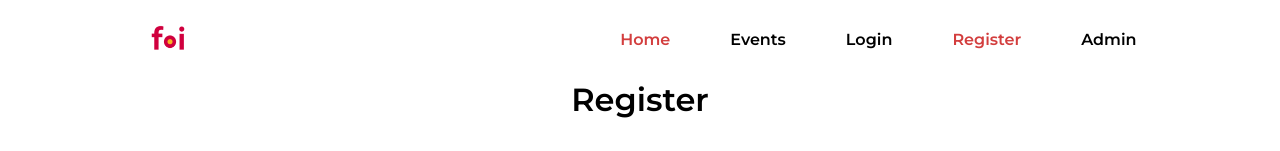
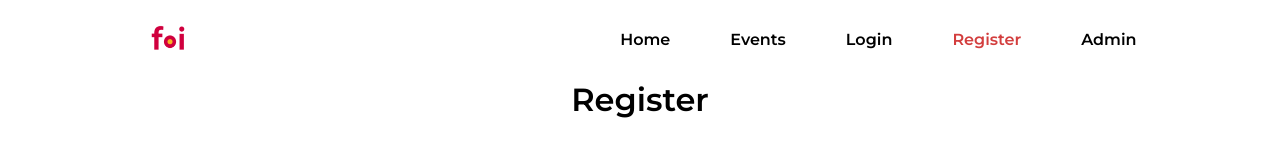
Before and after one commit to aldin-alagic/cpsrk-app, a React (Create React App) app: page /register in a window 1280 px wide. Shown: the top 151 px of the page. Built offline with nearby package versions, Linux system fonts and the light colour scheme.

Commit message:
Fix active nav link in Header and HamburegerNav components

```diff
--- a/src/components/HamburgerNav/HamburgerNav.jsx
+++ b/src/components/HamburgerNav/HamburgerNav.jsx
@@ -3,7 +3,7 @@ import { HamburgerNavWrapper, NavItem } from "./HamburgerNavStyles";
 const HamburgerNav = ({ onClick, opened }) => {
   return (
     <HamburgerNavWrapper opened={opened}>
-      <NavItem onClick={onClick} to="/">Home</NavItem>
+      <NavItem onClick={onClick} to="/" exact>Home</NavItem>
       <NavItem onClick={onClick} to="/events">Events</NavItem>
       <NavItem  onClick={onClick} to="/login">Login</NavItem>
       <NavItem  onClick={onClick} to="/register">Register</NavItem>
--- a/src/components/Header/Header.jsx
+++ b/src/components/Header/Header.jsx
@@ -33,11 +33,12 @@ const Header = () => {
           <HamburgerLine />
         </Hamburger>
         <Nav>
-          <NavItem to="/">Home</NavItem>
+          <NavItem to="/" exact>Home</NavItem>
           <NavItem to="/events">Events</NavItem>
           <NavItem to="/login">Login</NavItem>
           <NavItem to="/register">Register</NavItem>
           <NavItem  to="/admin">Admin</NavItem>
+
         </Nav>
       </Inner>
       <HamburgerNav onClick={handleHamburgerClick} opened={hamburgerNavOpened} />
```
